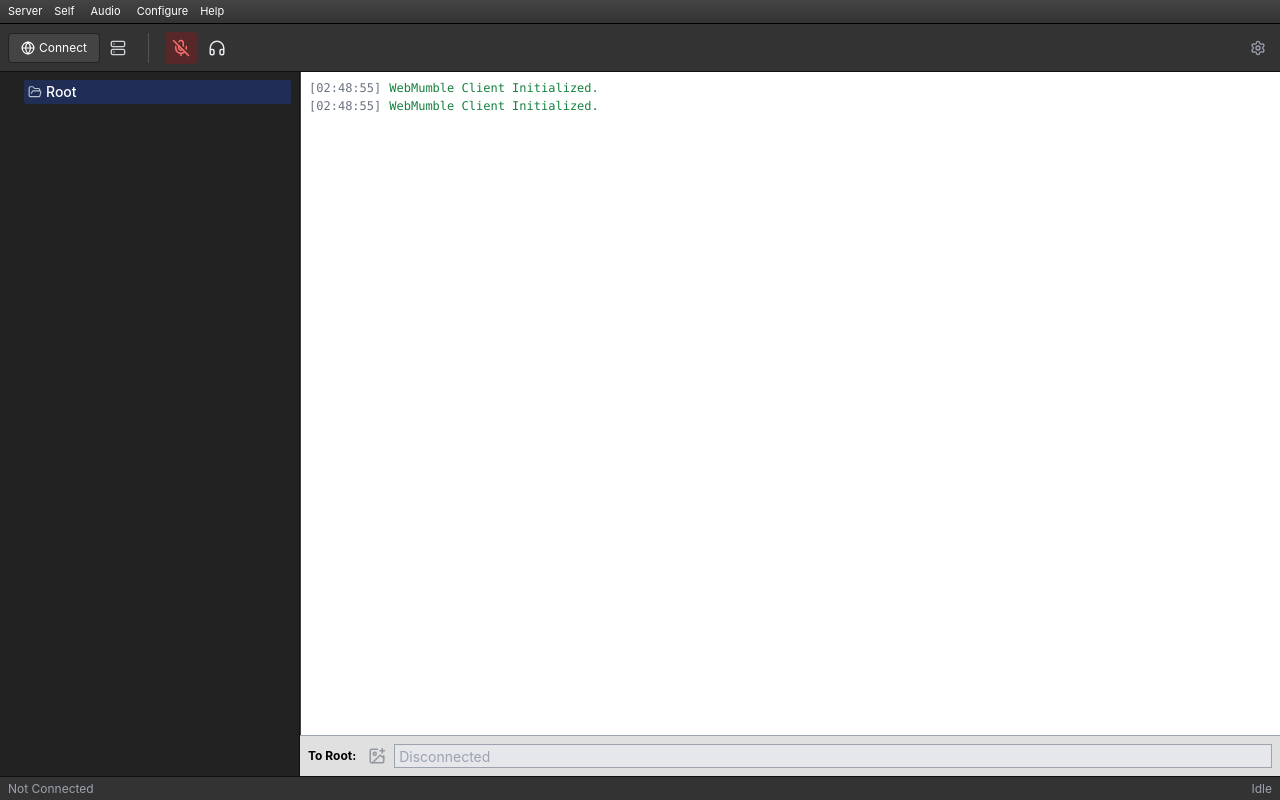
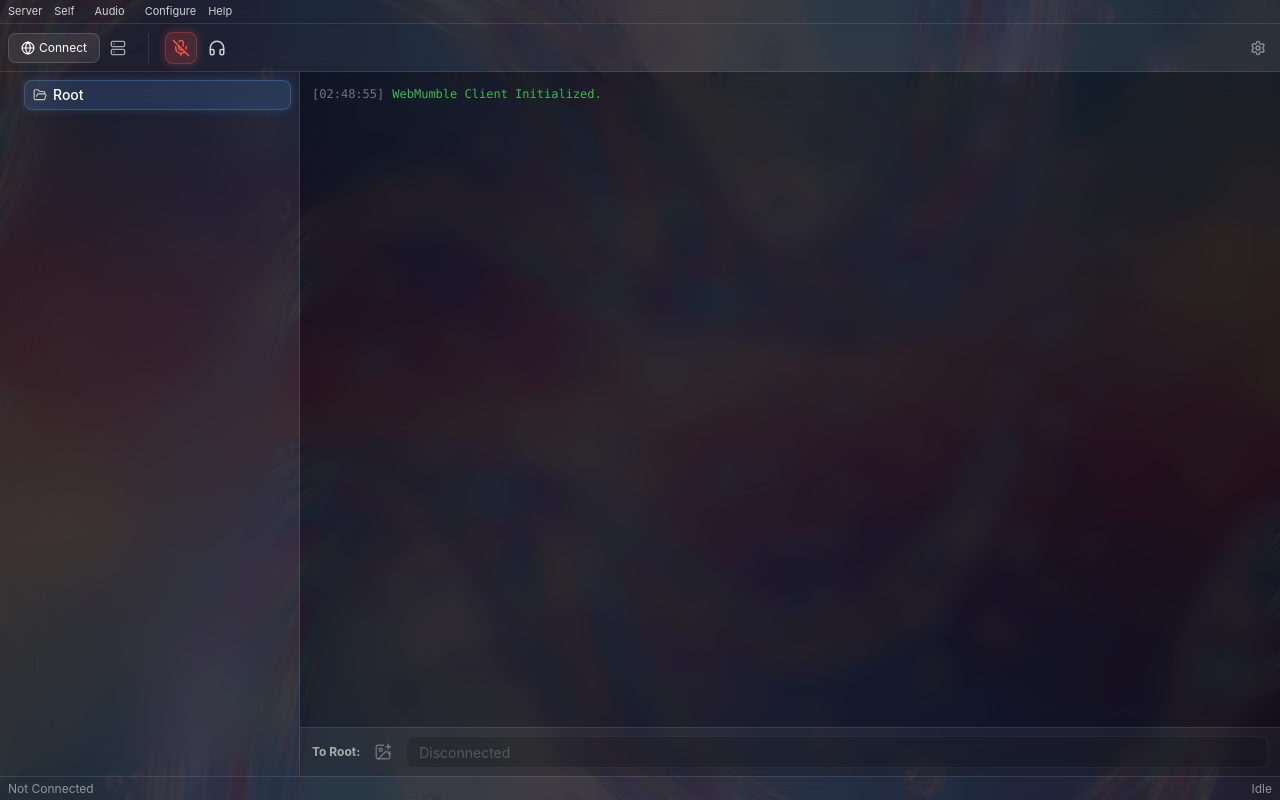
Before and after one commit to Acbn-Nick/webmumble, a React (Vite) app: page / in a window 1280 px wide. Built offline with nearby package versions, Linux system fonts and the light colour scheme.

Commit message:
add caddyfile and liquid glass meme

```diff
--- a/App.tsx
+++ b/App.tsx
@@ -42,6 +42,7 @@ const App: React.FC = () => {
   const socketService = useRef<MumbleSocketService | null>(null);
   const audioPlayback = useRef<AudioPlaybackService | null>(null);
   const audioCapture = useRef<AudioCaptureService | null>(null);
+  const initialized = useRef(false);
 
   // Helper to add logs
   const addLog = useCallback((text: string, type: LogMessage['type'] = 'info', sender?: string) => {
@@ -112,6 +113,9 @@ const App: React.FC = () => {
 
   // Initial Setup
   useEffect(() => {
+    if (initialized.current) return;
+    initialized.current = true;
+
     addLog("WebMumble Client Initialized.", 'info');
     // Initialize socket service
     socketService.current = new MumbleSocketService(handleBackendMessage, handleDisconnect);
@@ -269,7 +273,7 @@ const App: React.FC = () => {
   };
 
   return (
-    <div className="flex flex-col h-screen w-full bg-[#2b2b2b] text-[#f0f0f0] overflow-hidden">
+    <div className="flex flex-col h-screen w-full bg-transparent text-[#f0f0f5] overflow-hidden">
       {/* Dialog */}
       {showConnectDialog && (
           <ConnectDialog
@@ -279,7 +283,7 @@ const App: React.FC = () => {
       )}
 
       {/* Top Menu Bar */}
-      <div className="h-6 bg-gradient-to-b from-[#444] to-[#333] flex items-center px-2 text-[11px] space-x-3 select-none border-b border-black text-white">
+      <div className="h-6 bg-[rgba(255,255,255,0.05)] backdrop-blur-md flex items-center px-2 text-[11px] space-x-3 select-none border-b border-[rgba(255,255,255,0.1)] text-[rgba(255,255,255,0.8)]">
         <span>Server</span>
         <span>Self</span>
         <AudioSettingsMenu
@@ -313,7 +317,7 @@ const App: React.FC = () => {
 
       <div className="flex flex-1 overflow-hidden">
         {/* Left Side: Channel Tree */}
-        <div className="w-[300px] flex flex-col border-r border-[#111] bg-[#222]">
+        <div className="w-[300px] flex flex-col border-r border-[rgba(255,255,255,0.1)] bg-[rgba(255,255,255,0.05)] backdrop-blur-xl">
            <div className="flex-1 overflow-y-auto p-2">
              <ChannelTree
                 channel={rootChannel}
@@ -324,7 +328,7 @@ const App: React.FC = () => {
         </div>
 
         {/* Right Side: Log / Chat */}
-        <div className="flex-1 flex flex-col bg-white">
+        <div className="flex-1 flex flex-col bg-[rgba(0,0,0,0.2)] backdrop-blur-md">
             <LogWindow logs={logs} />
 
             {/* Chat Input Area */}
@@ -338,7 +342,7 @@ const App: React.FC = () => {
       </div>
 
       {/* Footer Status */}
-      <div className="h-6 bg-[#333] border-t border-[#111] flex items-center px-2 text-xs text-gray-400 justify-between">
+      <div className="h-6 bg-[rgba(255,255,255,0.05)] backdrop-blur-md border-t border-[rgba(255,255,255,0.1)] flex items-center px-2 text-xs text-[rgba(255,255,255,0.5)] justify-between">
           <div>
               {connectionState === ConnectionState.CONNECTED
                 ? "UDP: Active (Tunnel)"
--- a/components/AudioSettingsMenu.tsx
+++ b/components/AudioSettingsMenu.tsx
@@ -85,37 +85,37 @@ export const AudioSettingsMenu: React.FC<AudioSettingsMenuProps> = ({
   return (
     <div ref={menuRef} className="relative">
       <span
-        className="cursor-pointer hover:bg-[#555] px-1 rounded"
+        className="cursor-pointer hover:bg-[rgba(255,255,255,0.1)] px-2 py-0.5 rounded-md transition-all"
         onClick={() => setIsOpen(!isOpen)}
       >
         Audio
       </span>
 
       {isOpen && (
-        <div className="absolute top-full left-0 mt-1 bg-[#3a3a3a] border border-[#555] rounded shadow-lg z-50 min-w-[220px]">
+        <div className="fixed top-7 bg-[rgba(255,255,255,0.1)] backdrop-blur-xl border border-[rgba(255,255,255,0.15)] rounded-xl shadow-[0_8px_32px_rgba(0,0,0,0.4)] z-[9999] min-w-[220px] overflow-hidden">
           {/* PTT Enable/Disable */}
           <div
-            className="px-3 py-2 hover:bg-[#4a4a4a] cursor-pointer flex items-center justify-between"
+            className="px-3 py-2.5 hover:bg-[rgba(255,255,255,0.08)] cursor-pointer flex items-center justify-between transition-all"
             onClick={() => onPttEnabledChange(!pttEnabled)}
           >
-            <span>Push to Talk</span>
-            <span className={`text-xs px-2 py-0.5 rounded ${pttEnabled ? 'bg-green-600' : 'bg-gray-600'}`}>
+            <span className="text-[rgba(255,255,255,0.9)]">Push to Talk</span>
+            <span className={`text-xs px-2 py-0.5 rounded-md font-medium ${pttEnabled ? 'bg-[rgba(63,185,80,0.3)] text-[#3fb950] shadow-[0_0_8px_rgba(63,185,80,0.3)]' : 'bg-[rgba(255,255,255,0.1)] text-[rgba(255,255,255,0.5)]'}`}>
               {pttEnabled ? 'ON' : 'OFF'}
             </span>
           </div>
 
           {/* PTT Key Binding */}
-          <div className="px-3 py-2 hover:bg-[#4a4a4a] border-t border-[#555]">
+          <div className="px-3 py-2.5 hover:bg-[rgba(255,255,255,0.08)] border-t border-[rgba(255,255,255,0.1)] transition-all">
             <div className="flex items-center justify-between">
-              <span>PTT Key:</span>
+              <span className="text-[rgba(255,255,255,0.9)]">PTT Key:</span>
               {isBinding ? (
-                <span className="text-xs px-2 py-1 bg-yellow-600 rounded animate-pulse">
+                <span className="text-xs px-2 py-1 bg-[rgba(210,153,34,0.3)] text-[#d29922] rounded-md animate-pulse shadow-[0_0_8px_rgba(210,153,34,0.3)]">
                   Press a key...
                 </span>
               ) : (
                 <button
                   onClick={() => setIsBinding(true)}
-                  className="text-xs px-2 py-1 bg-[#555] hover:bg-[#666] rounded"
+                  className="text-xs px-2 py-1 bg-[rgba(255,255,255,0.1)] hover:bg-[rgba(255,255,255,0.15)] rounded-md text-[rgba(255,255,255,0.8)] transition-all"
                 >
                   {pttKey ? getKeyDisplayName(pttKey) : 'Not set'}
                 </button>
@@ -126,7 +126,7 @@ export const AudioSettingsMenu: React.FC<AudioSettingsMenuProps> = ({
           {/* Clear PTT Key */}
           {pttKey && (
             <div
-              className="px-3 py-2 hover:bg-[#4a4a4a] border-t border-[#555] cursor-pointer text-red-400"
+              className="px-3 py-2.5 hover:bg-[rgba(248,81,73,0.1)] border-t border-[rgba(255,255,255,0.1)] cursor-pointer text-[#f85149] transition-all"
               onClick={() => {
                 onPttKeyChange(null);
                 setIsOpen(false);
@@ -136,7 +136,7 @@ export const AudioSettingsMenu: React.FC<AudioSettingsMenuProps> = ({
             </div>
           )}
 
-          <div className="px-3 py-2 border-t border-[#555] text-xs text-gray-400">
+          <div className="px-3 py-2.5 border-t border-[rgba(255,255,255,0.1)] text-xs text-[rgba(255,255,255,0.4)]">
             {pttEnabled
               ? 'Hold the PTT key to transmit'
               : 'Enable PTT to use key binding'}
--- a/components/ChannelTree.tsx
+++ b/components/ChannelTree.tsx
@@ -14,13 +14,13 @@ export const ChannelTree: React.FC<ChannelTreeProps> = ({ channel, onChannelSele
   return (
     <div className="pl-4 select-none">
       <div
-        className={`flex items-center group cursor-pointer py-0.5 px-1 rounded-sm ${isSelected ? 'bg-blue-900/50 text-white font-medium' : 'hover:bg-[#3a3a3a] text-gray-300'}`}
+        className={`flex items-center group cursor-pointer py-1 px-2 rounded-lg transition-all ${isSelected ? 'bg-[rgba(88,166,255,0.15)] text-white font-medium border border-[rgba(88,166,255,0.3)] shadow-[0_0_10px_rgba(88,166,255,0.2)]' : 'hover:bg-[rgba(255,255,255,0.08)] text-[rgba(255,255,255,0.8)] border border-transparent'}`}
         onClick={(e) => {
           e.stopPropagation();
           onChannelSelect(channel.id);
         }}
       >
-        <span className="mr-1 opacity-70">
+        <span className="mr-1.5 opacity-70">
           {channel.isExpanded ? <FolderOpen size={14} /> : <Folder size={14} />}
         </span>
         <span className="text-sm truncate">{channel.name}</span>
@@ -54,22 +54,22 @@ export const ChannelTree: React.FC<ChannelTreeProps> = ({ channel, onChannelSele
 
 const UserItem: React.FC<{ user: User }> = ({ user }) => {
   // Determine Lip/User icon color
-  let iconColor = "text-gray-400";
-  if (user.isTalking) iconColor = "text-green-500 shadow-[0_0_10px_rgba(34,197,94,0.6)]";
-  else if (user.isMuted) iconColor = "text-red-500";
+  let iconColor = "text-[rgba(255,255,255,0.5)]";
+  if (user.isTalking) iconColor = "text-[#3fb950] drop-shadow-[0_0_8px_rgba(63,185,80,0.6)]";
+  else if (user.isMuted) iconColor = "text-[#f85149]";
 
   return (
-    <div className="flex items-center py-0.5 px-1 hover:bg-[#3a3a3a] rounded-sm cursor-default">
+    <div className={`flex items-center py-1 px-2 hover:bg-[rgba(255,255,255,0.05)] rounded-lg cursor-default transition-all ${user.isTalking ? 'bg-[rgba(63,185,80,0.1)] border border-[rgba(63,185,80,0.2)]' : 'border border-transparent'}`}>
       <div className={`mr-1.5 transition-all duration-100 ${iconColor}`}>
         <UserIcon size={14} fill={user.isTalking ? "currentColor" : "none"} />
       </div>
-      <span className={`text-sm ${user.isSelf ? 'font-semibold text-white' : 'text-gray-300'}`}>
+      <span className={`text-sm ${user.isSelf ? 'font-semibold text-white' : 'text-[rgba(255,255,255,0.8)]'}`}>
         {user.name}
       </span>
 
-      <div className="ml-auto flex space-x-1 opacity-60">
-        {user.isMuted && <MicOff size={10} className="text-red-400" />}
-        {user.isDeafened && <Headphones size={10} className="text-red-400" />}
+      <div className="ml-auto flex space-x-1 opacity-70">
+        {user.isMuted && <MicOff size={10} className="text-[#f85149]" />}
+        {user.isDeafened && <Headphones size={10} className="text-[#f85149]" />}
       </div>
     </div>
   );
--- a/components/ChatInput.tsx
+++ b/components/ChatInput.tsx
@@ -157,13 +157,13 @@ export const ChatInput: React.FC<ChatInputProps> = ({
   }, [sendMessage]);
 
   return (
-    <div className="bg-[#e0e0e0] border-t border-gray-400">
+    <div className="bg-[rgba(255,255,255,0.05)] border-t border-[rgba(255,255,255,0.1)]">
       {/* Image Preview */}
       {(imagePreview || isCompressing) && (
-        <div className="p-2 border-b border-gray-300 flex items-start gap-2">
+        <div className="p-2 border-b border-[rgba(255,255,255,0.1)] flex items-start gap-2">
           {isCompressing ? (
-            <div className="flex items-center gap-2 text-gray-500">
-              <div className="w-5 h-5 border-2 border-gray-400 border-t-blue-500 rounded-full animate-spin" />
+            <div className="flex items-center gap-2 text-[rgba(255,255,255,0.5)]">
+              <div className="w-5 h-5 border-2 border-[rgba(255,255,255,0.2)] border-t-[#58a6ff] rounded-full animate-spin" />
               <span className="text-xs">Compressing image...</span>
             </div>
           ) : (
@@ -172,25 +172,25 @@ export const ChatInput: React.FC<ChatInputProps> = ({
                 <img
                   src={imagePreview!}
                   alt="Preview"
-                  className="max-h-24 max-w-48 rounded border border-gray-400"
+                  className="max-h-24 max-w-48 rounded-lg border border-[rgba(255,255,255,0.15)]"
                 />
                 <button
                   onClick={clearImage}
-                  className="absolute -top-2 -right-2 bg-red-500 text-white rounded-full p-0.5 hover:bg-red-600"
+                  className="absolute -top-2 -right-2 bg-[#f85149] text-white rounded-full p-0.5 hover:bg-[#ff6b61] shadow-[0_0_10px_rgba(248,81,73,0.4)] transition-all"
                   title="Remove image"
                 >
                   <X size={14} />
                 </button>
               </div>
-              <span className="text-xs text-gray-500">Press Enter to send</span>
+              <span className="text-xs text-[rgba(255,255,255,0.4)]">Press Enter to send</span>
             </>
           )}
         </div>
       )}
 
       {/* Input Row */}
-      <div className="h-10 flex items-center px-2">
-        <span className="text-black text-xs font-bold mr-2">
+      <div className="h-12 flex items-center px-3">
+        <span className="text-[rgba(255,255,255,0.6)] text-xs font-bold mr-2">
           To {channelLabel}:
         </span>
 
@@ -207,10 +207,10 @@ export const ChatInput: React.FC<ChatInputProps> = ({
         <button
           onClick={() => fileInputRef.current?.click()}
           disabled={disabled}
-          className="p-1 mr-1 rounded hover:bg-gray-300 disabled:opacity-50 disabled:cursor-not-allowed"
+          className="p-1.5 mr-2 rounded-lg hover:bg-[rgba(255,255,255,0.1)] disabled:opacity-50 disabled:cursor-not-allowed transition-all"
           title="Upload image"
         >
-          <ImagePlus size={18} className="text-gray-600" />
+          <ImagePlus size={18} className="text-[rgba(255,255,255,0.6)]" />
         </button>
 
         {/* Text input */}
@@ -222,7 +222,7 @@ export const ChatInput: React.FC<ChatInputProps> = ({
           onKeyDown={onKeyDown}
           onPaste={onPaste}
           disabled={disabled}
-          className="flex-1 h-6 text-sm border border-gray-400 px-1 focus:outline-none focus:border-blue-500 disabled:bg-gray-200 text-black"
+          className="flex-1 h-8 text-sm bg-[rgba(0,0,0,0.3)] border border-[rgba(255,255,255,0.1)] rounded-lg px-3 focus:outline-none focus:border-[#58a6ff] focus:shadow-[0_0_10px_rgba(88,166,255,0.2)] disabled:opacity-50 text-white placeholder-[rgba(255,255,255,0.4)] transition-all"
           placeholder={imagePreview ? "Add a caption (optional)..." : placeholder}
         />
       </div>
--- a/components/LogWindow.tsx
+++ b/components/LogWindow.tsx
@@ -51,9 +51,9 @@ const ChatMessage: React.FC<{ text: string; sender?: string }> = ({ text, sender
 
   return (
     <span>
-      <span className="font-bold text-black">&lt;{sender}&gt;</span>{' '}
+      <span className="font-bold text-[#58a6ff]">&lt;{sender}&gt;</span>{' '}
       <span
-        className="chat-content"
+        className="chat-content text-[rgba(255,255,255,0.9)]"
         dangerouslySetInnerHTML={{ __html: sanitizedHtml }}
       />
     </span>
@@ -68,31 +68,35 @@ export const LogWindow: React.FC<LogWindowProps> = ({ logs }) => {
   }, [logs]);
 
   return (
-    <div className="flex-1 bg-white text-black p-2 overflow-y-auto font-mono text-xs border-l border-[#444] h-full">
+    <div className="flex-1 bg-transparent text-[#f0f0f5] p-3 overflow-y-auto font-mono text-xs h-full">
       <style>{`
         .chat-content img {
           max-width: 300px;
           max-height: 300px;
-          border-radius: 4px;
+          border-radius: 8px;
           margin: 4px 0;
           display: block;
+          border: 1px solid rgba(255, 255, 255, 0.1);
         }
         .chat-content a {
-          color: #2563eb;
+          color: #58a6ff;
           text-decoration: underline;
+        }
+        .chat-content a:hover {
+          text-shadow: 0 0 8px rgba(88, 166, 255, 0.5);
         }
       `}</style>
       {logs.map((log) => (
-        <div key={log.id} className="mb-0.5 break-words">
-          <span className="text-gray-500 mr-2">[{log.timestamp}]</span>
+        <div key={log.id} className="mb-1 break-words py-0.5">
+          <span className="text-[rgba(255,255,255,0.4)] mr-2">[{log.timestamp}]</span>
           {log.type === 'server' && (
-            <span className="text-blue-700 font-bold">{log.text}</span>
+            <span className="text-[#58a6ff] font-semibold">{log.text}</span>
           )}
           {log.type === 'error' && (
-            <span className="text-red-600 font-bold">{log.text}</span>
+            <span className="text-[#f85149] font-semibold">{log.text}</span>
           )}
           {log.type === 'info' && (
-            <span className="text-green-700">{log.text}</span>
+            <span className="text-[#3fb950]">{log.text}</span>
           )}
           {log.type === 'chat' && (
             <ChatMessage text={log.text} sender={log.sender} />
--- a/components/Toolbar.tsx
+++ b/components/Toolbar.tsx
@@ -24,14 +24,14 @@ export const Toolbar: React.FC<ToolbarProps> = ({
   serverName
 }) => {
   return (
-    <div className="h-12 bg-[#333] border-b border-[#111] flex items-center px-2 shadow-sm select-none">
+    <div className="h-12 bg-[rgba(255,255,255,0.05)] backdrop-blur-md border-b border-[rgba(255,255,255,0.1)] flex items-center px-2 shadow-sm select-none">
 
       {/* Connection Controls */}
-      <div className="flex items-center space-x-1 mr-4 border-r border-[#555] pr-4">
+      <div className="flex items-center space-x-1 mr-4 border-r border-[rgba(255,255,255,0.1)] pr-4">
         {connectionState === ConnectionState.DISCONNECTED ? (
             <button
                 onClick={onConnect}
-                className="flex items-center space-x-1 px-3 py-1.5 bg-[#444] hover:bg-[#555] rounded text-xs text-white border border-[#222]"
+                className="flex items-center space-x-1 px-3 py-1.5 bg-[rgba(255,255,255,0.08)] hover:bg-[rgba(255,255,255,0.15)] rounded-lg text-xs text-white border border-[rgba(255,255,255,0.15)] transition-all"
             >
                 <Globe size={14} />
                 <span>Connect</span>
@@ -39,14 +39,14 @@ export const Toolbar: React.FC<ToolbarProps> = ({
         ) : (
             <button
                 onClick={onDisconnect}
-                className="flex items-center space-x-1 px-3 py-1.5 bg-[#444] hover:bg-[#555] rounded text-xs text-white border border-[#222]"
+                className="flex items-center space-x-1 px-3 py-1.5 bg-[rgba(255,255,255,0.08)] hover:bg-[rgba(255,255,255,0.15)] rounded-lg text-xs text-white border border-[rgba(255,255,255,0.15)] transition-all"
             >
                 <Link2Off size={14} />
                 <span>Disconnect</span>
             </button>
         )}
 
-        <button className="p-1.5 hover:bg-[#444] rounded text-gray-300 disabled:opacity-30">
+        <button className="p-1.5 hover:bg-[rgba(255,255,255,0.1)] rounded-lg text-[rgba(255,255,255,0.6)] transition-all disabled:opacity-30">
             <Server size={16} />
         </button>
       </div>
@@ -55,7 +55,7 @@ export const Toolbar: React.FC<ToolbarProps> = ({
       <div className="flex items-center space-x-1">
         <button
             onClick={toggleMute}
-            className={`p-1.5 rounded border border-transparent ${isMuted ? 'bg-red-900/50 text-red-400 border-red-900' : 'hover:bg-[#444] text-gray-200'}`}
+            className={`p-1.5 rounded-lg border transition-all ${isMuted ? 'bg-[rgba(248,81,73,0.2)] text-[#f85149] border-[rgba(248,81,73,0.3)] shadow-[0_0_10px_rgba(248,81,73,0.3)]' : 'hover:bg-[rgba(255,255,255,0.1)] text-[rgba(255,255,255,0.8)] border-transparent'}`}
             title="Mute Self"
         >
             {isMuted ? <MicOff size={18} /> : <Mic size={18} />}
@@ -63,21 +63,21 @@ export const Toolbar: React.FC<ToolbarProps> = ({
 
         <button
             onClick={toggleDeafen}
-            className={`p-1.5 rounded border border-transparent ${isDeafened ? 'bg-red-900/50 text-red-400 border-red-900' : 'hover:bg-[#444] text-gray-200'}`}
+            className={`p-1.5 rounded-lg border transition-all ${isDeafened ? 'bg-[rgba(248,81,73,0.2)] text-[#f85149] border-[rgba(248,81,73,0.3)] shadow-[0_0_10px_rgba(248,81,73,0.3)]' : 'hover:bg-[rgba(255,255,255,0.1)] text-[rgba(255,255,255,0.8)] border-transparent'}`}
             title="Deafen Self"
         >
             <Headphones size={18} />
         </button>
       </div>
 
-      <div className="ml-auto flex items-center text-xs text-gray-400">
+      <div className="ml-auto flex items-center text-xs text-[rgba(255,255,255,0.5)]">
          {connectionState === ConnectionState.CONNECTED && (
              <span className="mr-4 flex items-center">
-                 <Link2 size={12} className="mr-1 text-green-500" />
+                 <Link2 size={12} className="mr-1 text-[#3fb950] drop-shadow-[0_0_4px_rgba(63,185,80,0.5)]" />
                  Connected to: <span className="text-white ml-1 font-semibold">{serverName}</span>
              </span>
          )}
-         <button className="p-1.5 hover:bg-[#444] rounded">
+         <button className="p-1.5 hover:bg-[rgba(255,255,255,0.1)] rounded-lg transition-all">
              <Settings size={16} />
          </button>
       </div>
--- a/index.html
+++ b/index.html
@@ -6,26 +6,43 @@
     <title>WebMumble</title>
     <script src="https://cdn.tailwindcss.com"></script>
     <style>
+      :root {
+        --glass-bg: rgba(255, 255, 255, 0.08);
+        --glass-bg-hover: rgba(255, 255, 255, 0.12);
+        --glass-border: rgba(255, 255, 255, 0.15);
+        --glass-border-light: rgba(255, 255, 255, 0.25);
+        --input-bg: rgba(0, 0, 0, 0.3);
+        --text-primary: #f0f0f5;
+        --text-muted: rgba(255, 255, 255, 0.6);
+        --accent-blue: #58a6ff;
+        --accent-green: #3fb950;
+        --accent-red: #f85149;
+        --glow-blue: rgba(88, 166, 255, 0.4);
+        --glow-green: rgba(63, 185, 80, 0.4);
+        --glow-red: rgba(248, 81, 73, 0.4);
+      }
       body {
-        background-color: #2b2b2b;
-        color: #f0f0f0;
+        background: linear-gradient(135deg, rgba(10,10,15,0.85) 0%, rgba(26,26,46,0.85) 50%, rgba(15,15,26,0.85) 100%),
+                    url('/gemini.png') center/cover no-repeat fixed;
+        color: var(--text-primary);
         font-family: -apple-system, BlinkMacSystemFont, "Segoe UI", Roboto, Helvetica, Arial, sans-serif;
-        overflow: hidden; /* App-like feel */
+        overflow: hidden;
+        min-height: 100vh;
       }
-      /* Custom scrollbar for that desktop app feel */
+      /* Custom scrollbar for glass aesthetic */
       ::-webkit-scrollbar {
         width: 8px;
         height: 8px;
       }
       ::-webkit-scrollbar-track {
-        background: #2b2b2b;
+        background: rgba(0, 0, 0, 0.2);
       }
       ::-webkit-scrollbar-thumb {
-        background: #444;
+        background: rgba(255, 255, 255, 0.15);
         border-radius: 4px;
       }
       ::-webkit-scrollbar-thumb:hover {
-        background: #555;
+        background: rgba(255, 255, 255, 0.25);
       }
     </style>
   <script type="importmap">
```
Also changed, not shown: components/ConnectDialog.tsx (+15 -15 lines), gemini.png (added), 1 other file (tests, documents, lock files or other folders).
